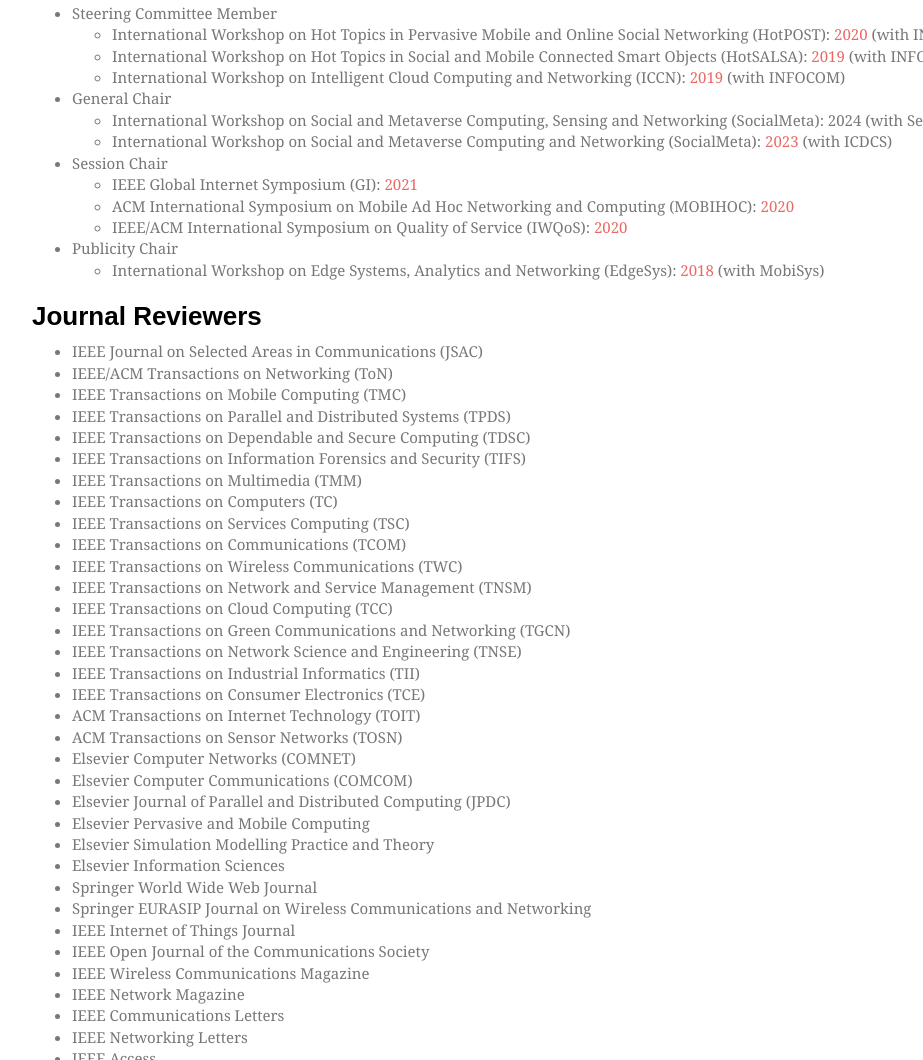
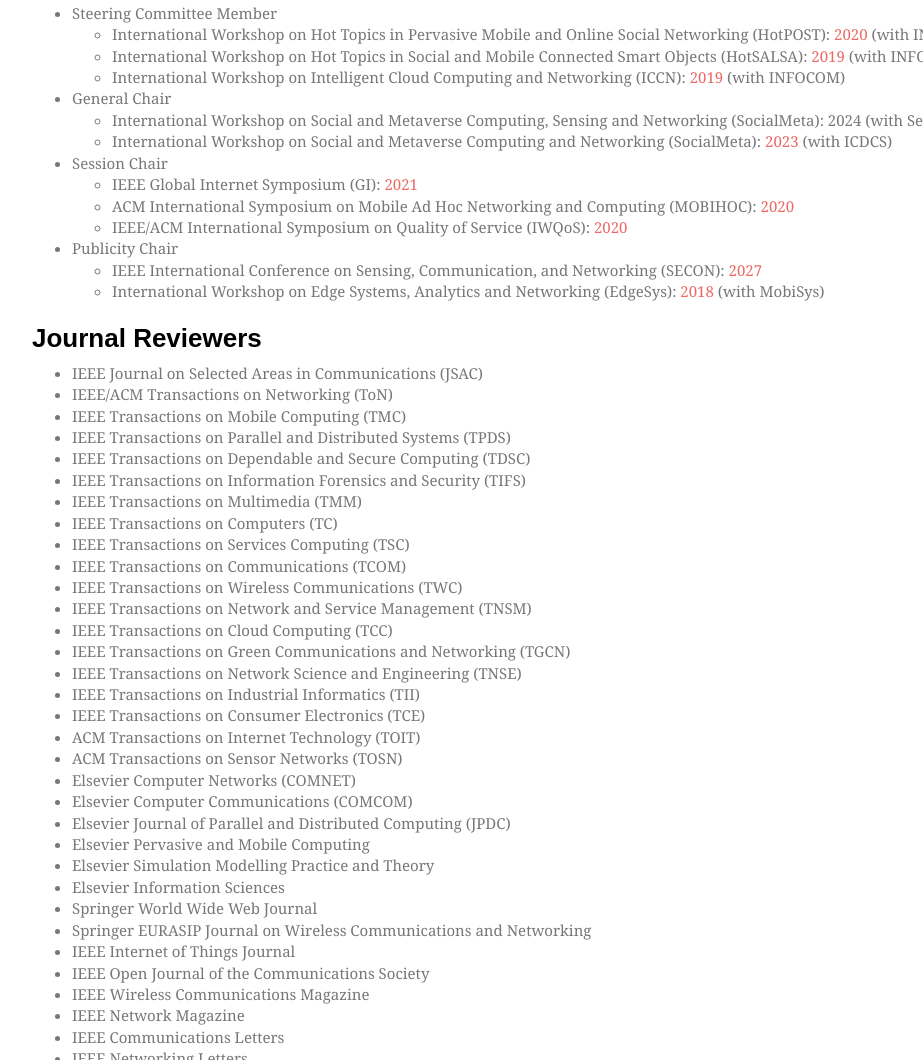
Before and after one commit to ljiao/ljiao.github.io, a plain HTML site: page services/index.html in a window 1280 px wide. Shown: the part 1336-2396 px from the top of the page, without its empty margins (38-961 px from the left). Drawn offline with nearby package versions, Linux system fonts and the light colour scheme; a web font is replaced by a local one.

Commit message:
Add IEEE SECON 2027 conference link to index.html

```diff
--- a/services/index.html
+++ b/services/index.html
@@ -158,6 +158,7 @@
       	</li>
       	<li>Publicity Chair
       	<ul>
+		<li>IEEE International Conference on Sensing, Communication, and Networking (SECON): <a href="https://secon2027.ieee-secon.org/">2027</a></li>
       	<li>International Workshop on Edge Systems, Analytics and Networking (EdgeSys): <a href="https://www.sigmobile.org/mobisys/2018/workshops/edgesys18/">2018</a> (with MobiSys)</li>
       	</ul>
       	</li>
```
